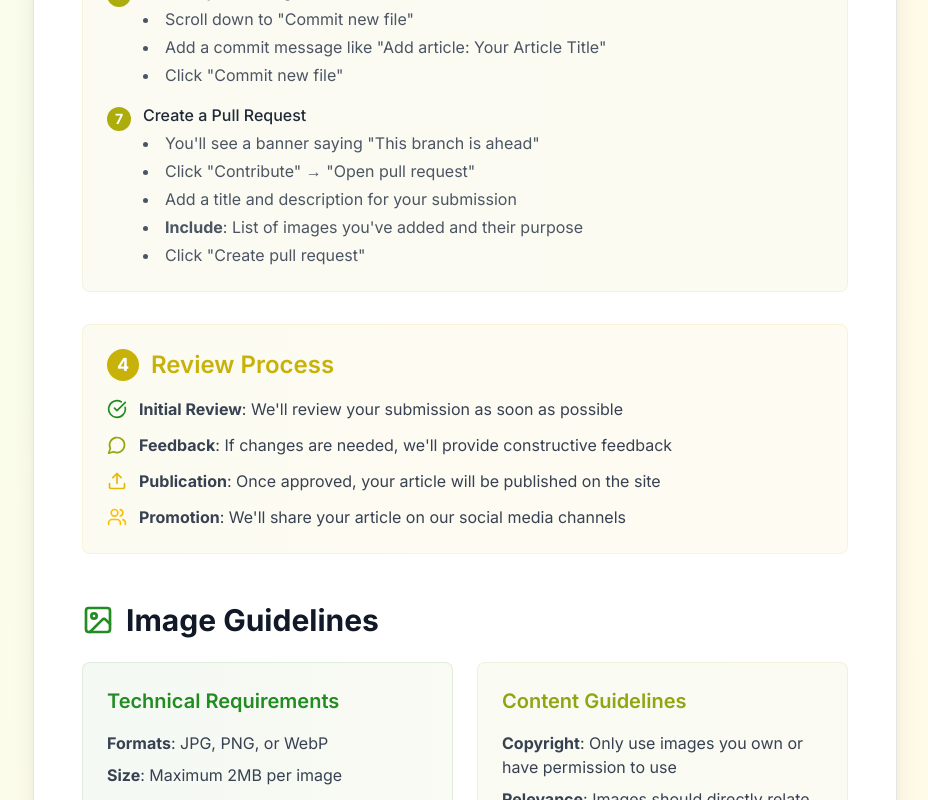
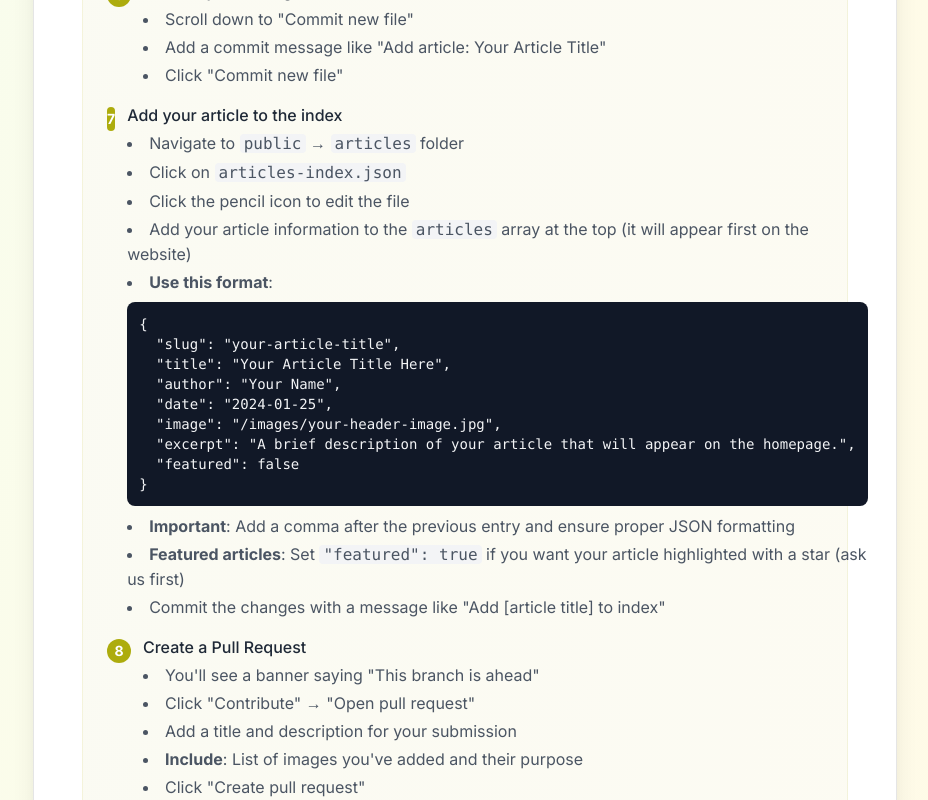
Before and after one commit to StabilityNexus/StableViewpoints, a Next.js app: page /submit in a window 1280 px wide. Shown: the part 2840-3640 px from the top of the page, without its empty margins (175-1103 px from the left). Built offline with nearby package versions, Linux system fonts and the light colour scheme; a web font is replaced by a local one.

Commit message:
feat: add step 7 to submit page for updating articles-index.json
Include clear navigation, JSON format example, and consistency with README.

#VERCEL_SKIP

Co-authored-by: Bruno <1809436+ceilican@users.noreply.github.com>

```diff
--- a/app/submit/page.tsx
+++ b/app/submit/page.tsx
@@ -36,9 +36,8 @@ export default function SubmitPage() {
             <p className="text-gray-700 mb-8 leading-relaxed">
               Stable Viewpoints is a digital publication focused on thoughtful perspectives about stability in our
               rapidly changing world. We explore how emerging technologies can be used to bring greater stability to the
-              world.
-              Our mission is to provide well-researched, balanced viewpoints on issues that matter for creating a more
-              stable future.
+              world. Our mission is to provide well-researched, balanced viewpoints on issues that matter for creating a
+              more stable future.
             </p>
 
             {/* Topics We Cover */}
@@ -300,6 +299,55 @@ Remember to cite your sources and provide value to our readers!`}</pre>
                       7
                     </span>
                     <div>
+                      <p className="font-medium text-gray-800">Add your article to the index</p>
+                      <ul className="text-gray-600 list-disc list-inside mt-1 space-y-1">
+                        <li>
+                          Navigate to <code className="bg-gray-100 px-1 rounded">public</code> →{" "}
+                          <code className="bg-gray-100 px-1 rounded">articles</code> folder
+                        </li>
+                        <li>
+                          Click on <code className="bg-gray-100 px-1 rounded">articles-index.json</code>
+                        </li>
+                        <li>Click the pencil icon to edit the file</li>
+                        <li>
+                          Add your article information to the <code className="bg-gray-100 px-1 rounded">articles</code>{" "}
+                          array at the top (it will appear first on the website)
+                        </li>
+                        <li>
+                          <strong>Use this format</strong>:
+                        </li>
+                      </ul>
+                      <div className="bg-gray-900 text-gray-100 p-3 rounded-lg overflow-x-auto mt-2 text-sm">
+                        <pre>{`{
+  "slug": "your-article-title",
+  "title": "Your Article Title Here",
+  "author": "Your Name",
+  "date": "2024-01-25",
+  "image": "/images/your-header-image.jpg",
+  "excerpt": "A brief description of your article that will appear on the homepage.",
+  "featured": false
+}`}</pre>
+                      </div>
+                      <ul className="text-gray-600 list-disc list-inside mt-2 space-y-1">
+                        <li>
+                          <strong>Important</strong>: Add a comma after the previous entry and ensure proper JSON
+                          formatting
+                        </li>
+                        <li>
+                          <strong>Featured articles</strong>: Set{" "}
+                          <code className="bg-gray-100 px-1 rounded">"featured": true</code> if you want your article
+                          highlighted with a star (ask us first)
+                        </li>
+                        <li>Commit the changes with a message like "Add [article title] to index"</li>
+                      </ul>
+                    </div>
+                  </div>
+
+                  <div className="flex items-start gap-3">
+                    <span className="bg-[#ADAC0D] text-white rounded-full w-6 h-6 flex items-center justify-center text-sm font-bold mt-1">
+                      8
+                    </span>
+                    <div>
                       <p className="font-medium text-gray-800">Create a Pull Request</p>
                       <ul className="text-gray-600 list-disc list-inside mt-1 space-y-1">
                         <li>You'll see a banner saying "This branch is ahead"</li>
```
